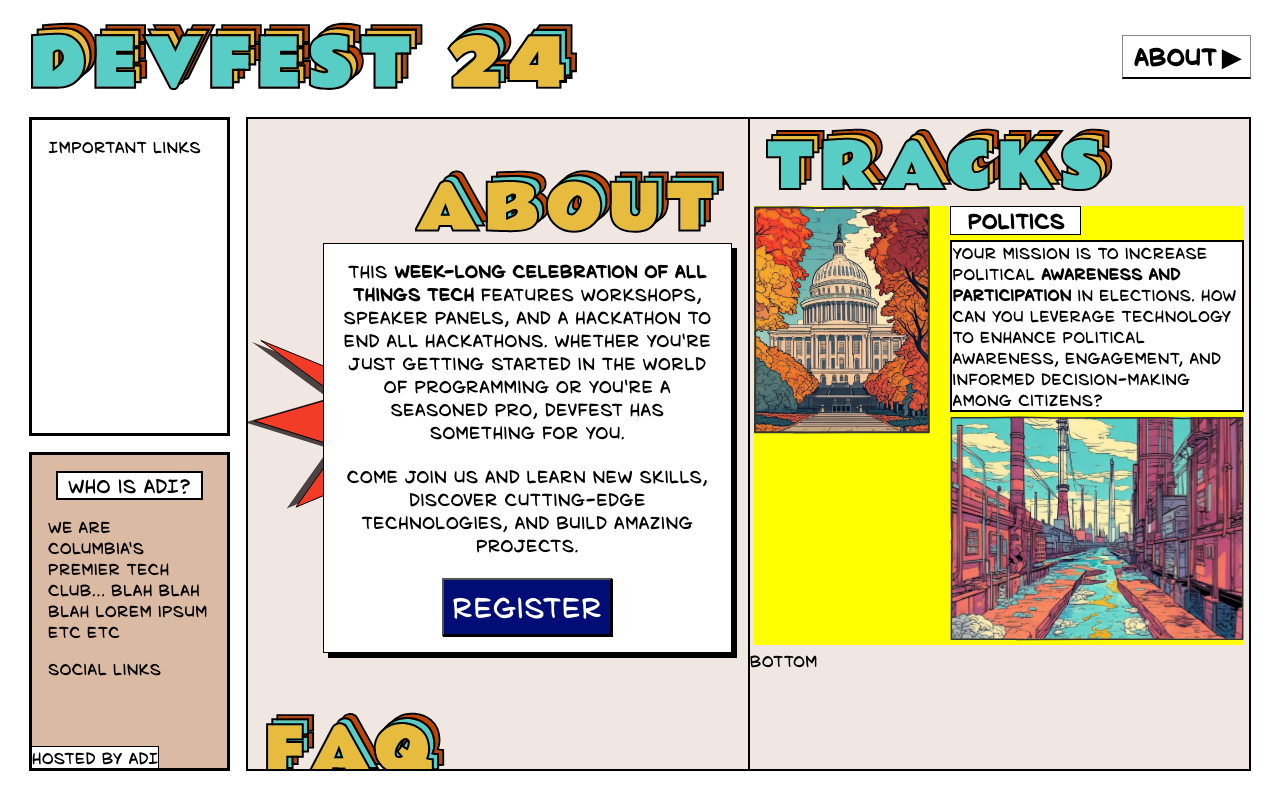
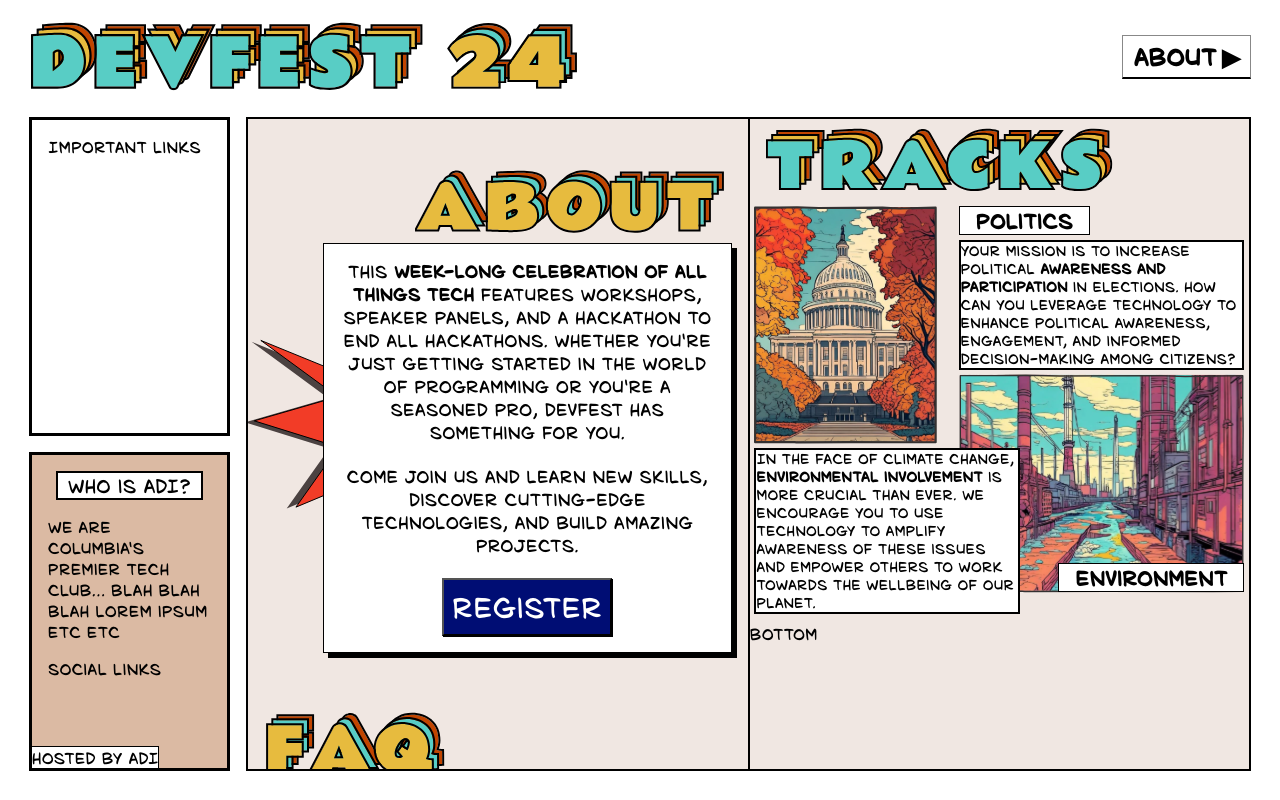
Before and after one commit to adicu/devfest-2024, a Next.js app: page / in a window 1280 px wide. Built offline with nearby package versions, Linux system fonts and the light colour scheme.

Commit message:
Tracks environment and politics section figured out mostly

```diff
--- a/src/components/pages/tracks/TracksPage.jsx
+++ b/src/components/pages/tracks/TracksPage.jsx
@@ -5,8 +5,6 @@ const TracksPage = (props) => {
     width: 100%;
     height: 100%;
     user-select: none;
-    display: block;
-    /* flex-direction: column; */
   `;
 
   const TitleDiv = styled.div`
@@ -20,56 +18,90 @@ const TracksPage = (props) => {
     }
   `;
   const Top = styled.div`
-    /* flex: 3; */
     position: relative;
     max-width: 100%;
 
-    /* display: inline-block; */
     display: flex;
     flex-direction: row;
 
     margin: 0.3rem;
-    background-color: yellow;
+    /* background-color: yellow; */
   `;
   const Bottom = styled.div`
-    flex: 2;
-    /* position: relative; */
     max-width: 100%;
   `;
 
   const TopLeft = styled.div`
-    /* position: absolute; */
-    width: 40%;
-
-    left: 0;
-    top: 0;
+    flex: 5;
+    z-index: 2;
   `;
 
   const TopRight = styled.div`
-    /* position: absolute; */
-
-    width: 60%;
-
-    right: 0;
+    flex: 7;
+    z-index: 1;
   `;
 
   const TextBox = styled.div`
     background-color: white;
-    /* margin-right: 1rem; */
 
     margin-bottom: 0.3rem;
     border: black solid 2px;
 
     p {
-      font-size: 1rem;
+      font-size: 0.9rem;
+    }
+
+    @media (max-width: ${process.env.mobileWidth}) {
+      p {
+        font-size: 0.7rem;
+      }
+    }
+  `;
+
+  const TextBoxEnvironment = styled.div`
+    width: 130%;
+    z-index: 7;
+    background-color: white;
+
+    margin-bottom: 0.3rem;
+    border: black solid 2px;
+
+    p {
+      font-size: 0.9rem;
+    }
+
+    @media (max-width: ${process.env.mobileWidth}) {
+      p {
+        font-size: 0.7rem;
+      }
     }
   `;
 
   const TitleBox = styled.div`
-    background-color: purple;
-    text-align: center;
+    display: inline-block;
 
-    /* width: 50%; */
+    margin-bottom: 0.3rem;
+    p {
+      background-color: white;
+      border: black solid 1px;
+      font-size: 1.3rem;
+      font-weight: bold;
+      padding-left: 1rem;
+      padding-right: 1rem;
+    }
+  `;
+
+  const EnvironmentBox = styled.div`
+    position: relative;
+    width: 100%;
+  `;
+
+  const EnvironmentTitle = styled.div`
+    position: absolute;
+
+    bottom: 0;
+    right: 0;
+
     display: inline-block;
 
     margin-bottom: 0.3rem;
@@ -84,17 +116,11 @@ const TracksPage = (props) => {
   `;
 
   const EnvironmentImage = styled.img`
-    /* position: absolute; */
     width: 100%;
-
-    /* z-index: 5; */
   `;
 
   const PoliticsImage = styled.img`
-    /* position: absolute; */
     width: 90%;
-
-    /* z-index: 5; */
   `;
 
   const preventDragHandler = (e) => {
@@ -115,6 +141,16 @@ const TracksPage = (props) => {
             onDragStart={preventDragHandler}
             src="/images/tracks/politics_image.svg"
           />
+
+          <TextBoxEnvironment>
+            <p>
+              In the face of climate change,
+              <strong> environmental involvement</strong> is more crucial than
+              ever. We encourage you to use technology to amplify awareness of
+              these issues and empower others to work towards the wellbeing of
+              our planet.
+            </p>
+          </TextBoxEnvironment>
         </TopLeft>
 
         <TopRight>
@@ -131,10 +167,15 @@ const TracksPage = (props) => {
             </p>
           </TextBox>
 
-          <EnvironmentImage
-            onDragStart={preventDragHandler}
-            src="/images/tracks/environment_image.svg"
-          />
+          <EnvironmentBox>
+            <EnvironmentImage
+              onDragStart={preventDragHandler}
+              src="/images/tracks/environment_image.svg"
+            />
+            <EnvironmentTitle>
+              <p>Environment</p>
+            </EnvironmentTitle>
+          </EnvironmentBox>
         </TopRight>
       </Top>
       {/* <br /> */}
```
